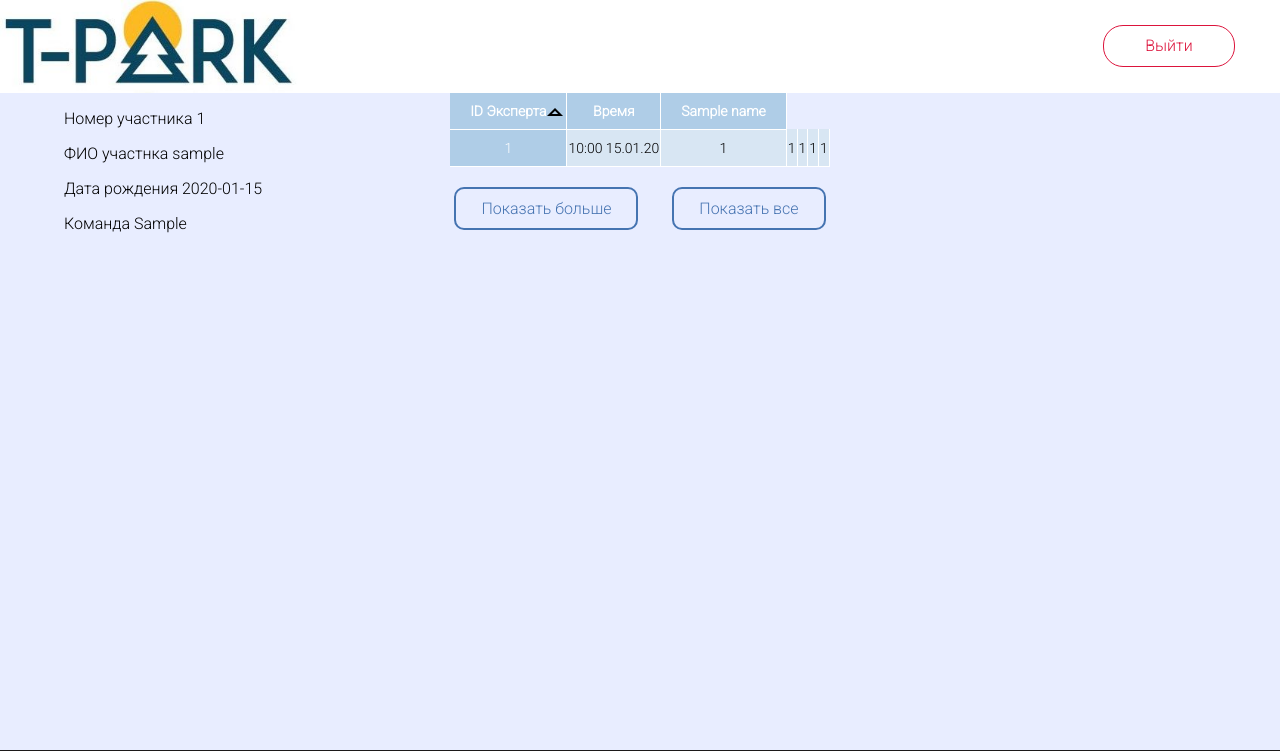
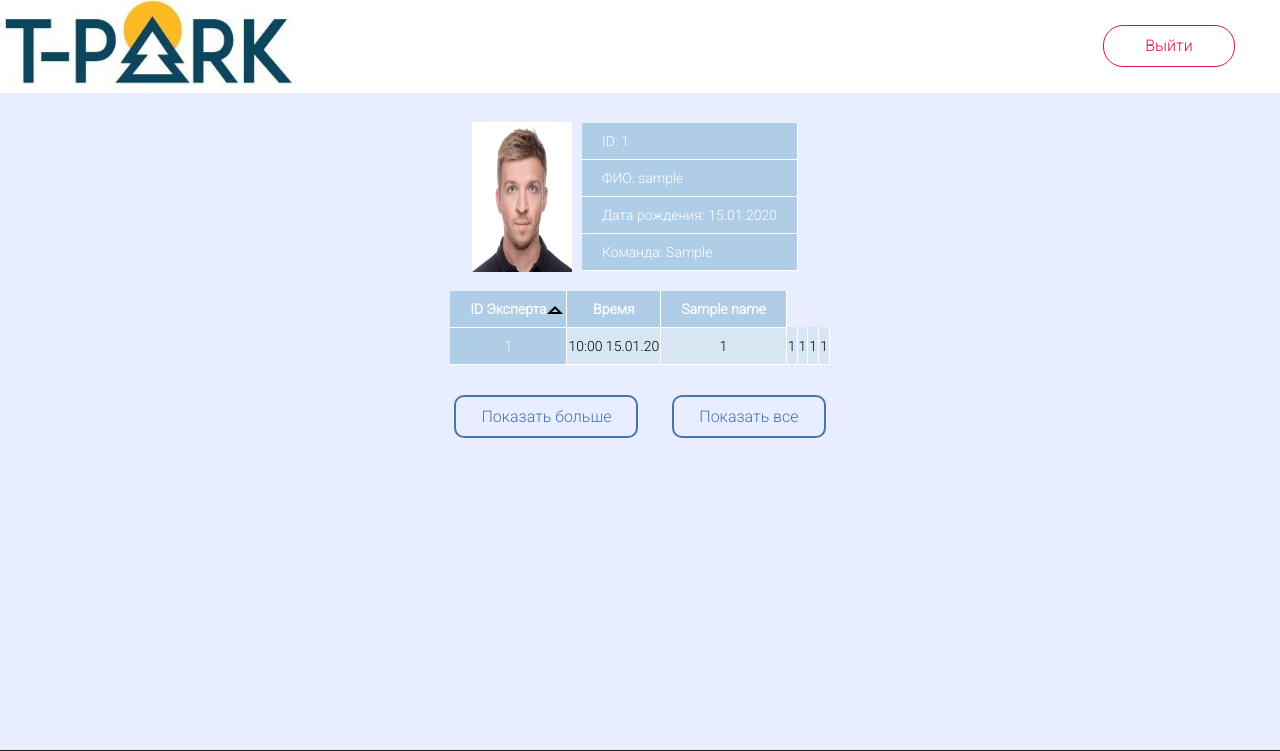
Before and after one commit to Losharik17/Assessment_2.0, a Flask app: page /user_grades_table/1 in a window 1280 px wide. Shown: the top 751 px of the page. Run offline with Flask 2, Linux system fonts and the light colour scheme; a user stored in the database is signed in; tables that the repository leaves empty hold one stand-in row (values such as "Sample post"); some libraries are stand-ins or nearby versions.

Commit message:
Final deploy

```diff
--- a/app/static/admin_table.css
+++ b/app/static/admin_table.css
@@ -1,10 +1,10 @@
 @charset "UTF-8";
 
 .table-wrap {
+    overflow-x: auto;
 }
 
 .table-sort {
-    overflow-x: auto;
     margin: auto;
     justify-content: space-around;
     vertical-align: middle;
@@ -82,7 +82,7 @@ th.sort[data-order="1"]::after {
 }
 
 .show_btn {
-    margin: 0 15px;
+    margin: 10px 15px;
     text-decoration: none;
     padding: 10px 25px;
     font-family: 'Roboto', sans-serif;
--- a/app/static/expert.css
+++ b/app/static/expert.css
@@ -65,7 +65,7 @@ h1 {
 }
 
 .form_button:focus {
-    background-color: rgba(0, 49, 111, 0.7);
+    background-color: rgb(0, 33, 77);
 }
 
 .submit {
--- a/app/static/login.css
+++ b/app/static/login.css
@@ -107,7 +107,7 @@ h2 {
 }
 
 .form_button:focus {
-    background-color: rgba(0, 49, 111, 0.7);
+    background-color: rgb(0, 33, 77);
 }
 
 .down_block {
--- a/app/static/main_0.css
+++ b/app/static/main_0.css
@@ -2,22 +2,40 @@
 
 @import url('https://fonts.googleapis.com/css2?family=Roboto:wght@300&display=swap');
 
-@media handheld {
+@media screen and (max-width: 768px) {
     .logo {
-        width:397px;
-        height:123px;
+        width: 30%;
+        height: 20%;
     }
+
+    .content {
+        justify-content: center;
+        vertical-align: middle;
+        align-items: center;
+        margin-top: 10px;
+        margin-bottom: 60px;
+    }
+
     * {
 
     }
 }
 
-@media not handheld {
+@media screen and (min-width: 768px) {
     .logo {
         max-width: 300px;
         width: 24%;
         height: 15%;
     }
+
+    .content {
+        justify-content: center;
+        vertical-align: middle;
+        align-items: center;
+        margin-top: 10px;
+        margin-bottom: 55px;
+    }
+
     * {
 
     }
@@ -36,7 +54,7 @@ body {
     margin: 0;
 }
 
-.container {
+.maket {
     flex: 1 1 auto;
     display: flex;
     flex-flow: column;
--- a/app/static/user_grades_table.css
+++ b/app/static/user_grades_table.css
@@ -1,17 +1,37 @@
 @charset "UTF-8";
 
-@media handheld {
-    .info {
+@media screen and (max-width: 768px) {
+    .container {
+        display: block;
+        margin:  10px auto;
         justify-content: center;
     }
 }
 
-@media not handheld {
-    .info {
-        position: absolute;
-        float: left;
-        margin-left: 5%;
+@media screen and (min-width: 768px) {
+
+    .container {
+        display: flex;
+        justify-content: space-between;
     }
+
+    .data {
+        display: flex;
+        margin: 0 auto;
+        justify-content: center;
+        vertical-align: center;
+        align-items: center;
+        background-color: #e8edff;
+    }
+}
+
+.data {
+    display: flex;
+    margin: 10px auto;
+    justify-content: center;
+    vertical-align: center;
+    align-items: center;
+    background-color: #e8edff;
 }
 
 .buttons {
--- a/app/templates/base.html
+++ b/app/templates/base.html
@@ -3,12 +3,13 @@
 {% block app_content%}
     <link rel="stylesheet" href="{{ url_for('static', filename='base.css') }}">
 
-    <div class="content">
+    <div class="text">
         <h1 style="font-size: 3.5em">Система оценки</h1>
     </div>
 
 
     <!--Временный ссылки-->
+    <div class="content">
     <link rel="stylesheet" href="{{ url_for('static', filename='login.css') }}">
     <div class="buttons">
         <a class="button" href="{{ url_for('main.admin_table', admin_id=1) }}">Таблица участников</a>
@@ -21,4 +22,5 @@
         <input type="file" name="file" />
         <input class="form_button submit" type="submit" value="Загрузить пользователей"/>
     </form>
+    </div>
 {% endblock %}
--- a/app/templates/expert_grade.html
+++ b/app/templates/expert_grade.html
@@ -32,7 +32,7 @@
             {% for parameter in parameters %}
                 <div class="crit">
                     <div style="text-align: left; margin-left: 10px;">{{ parameter.name }}</div>
-                    <div style="justify-content: space-between; display: flex">
+                    <div style="justify-content: space-evenly; display: flex">
                         {% for value in form.__dict__['parameter_{}'.format(i.a)] %}
                             <div class="form_radio_btn">
                                 {{ value }}
--- a/app/templates/main_0.html
+++ b/app/templates/main_0.html
@@ -21,7 +21,7 @@
 </head>
 <body id="body">
 
-<div class="container">
+<div class="maket">
     <div class="shapka" >
         <img class="logo" src="{{ url_for('static', filename='logo.png') }}" alt="">
         {% if title != 'Sign In' and title != 'Register' and (auth or auth is not defined) %}
--- a/app/templates/user_grades_table.html
+++ b/app/templates/user_grades_table.html
@@ -6,11 +6,24 @@
     <link rel="stylesheet"  href="{{ url_for('static', filename='user_grades_table.css')}}">
     <script src="{{ url_for('static', filename='user_grades_table.js') }}"></script>
 
-    <div class="info">
-        <p>Номер участника {{ user.id }}</p>
-        <p>ФИО участнка {{ user.username }}</p>
-        <p>Дата рождения {{ user.birthday }}</p>
-        <p>Команда {{ user.team }}</p>
+    <div class="container">
+        <div class="data">
+            <img style="width: 100px; height: 150px" src="{{ url_for('static', filename='/images/1.webp') }}" alt="">
+            <table style="margin: 10px;">
+                <tr>
+                    <td style="text-align: left">ID: {{ user.id }}</td>
+                </tr>
+                <tr>
+                    <td style="text-align: left">ФИО: {{ user.username }}</td>
+                </tr>
+                <tr>
+                    <td style="text-align: left">Дата рождения: {{ user.birthday.strftime('%d.%m.%Y') }}</td>
+                </tr>
+                <tr>
+                    <td style="text-align: left">Команда: {{ user.team }}</td>
+                </tr>
+            </table>
+        </div>
     </div>
 
     <div class="table-wrap">
```
Also changed, not shown: other parts of app/static/main_0.css (+29 -10 lines), app/static/base.css (+15 -0 lines), app/static/expert_grade.css (+6 -7 lines), T_Park.db.
